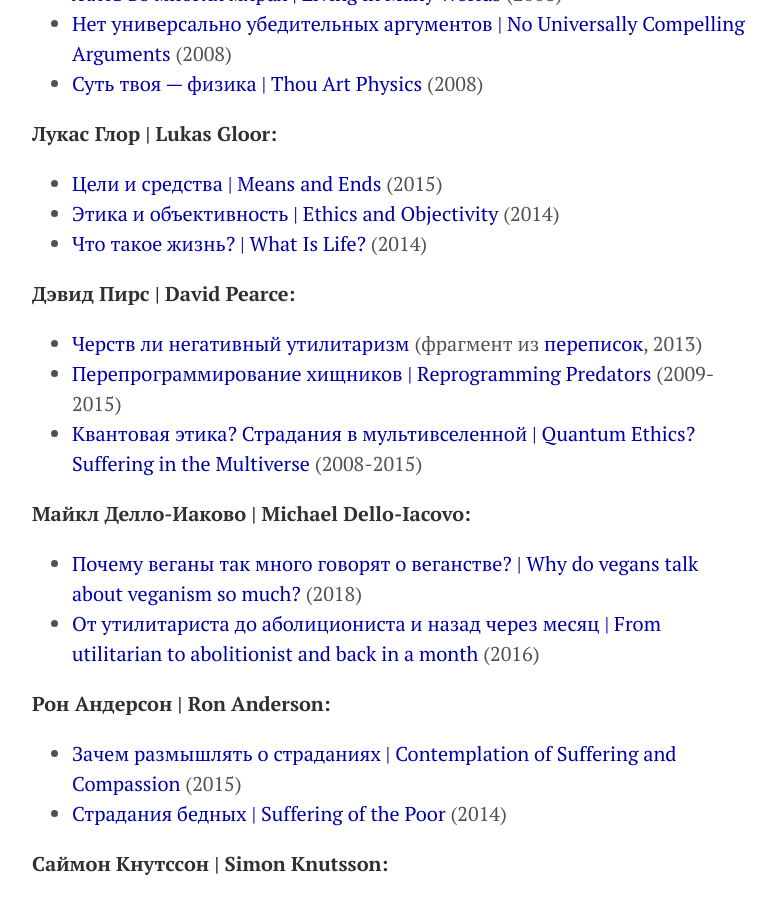
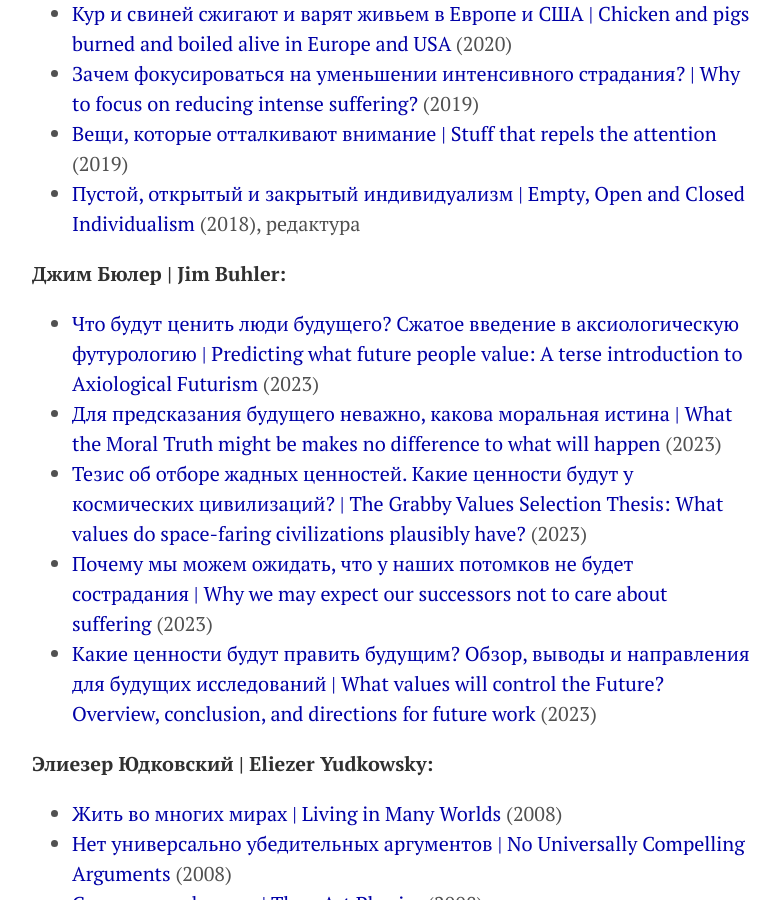
Before and after one commit to KKirdan/kkirdan.github.io, a Jekyll site: the page built from translations/index.md, in a window 1280 px wide and 900 px high, scrolled down 3310 px. Shown: the whole window, without its empty margins (248-1028 px from the left). Built offline with Jekyll 4.4.1, drawn with Linux system fonts in a browser that asks for light colours; some of the changed text lies outside the part shown.

Commit message:
Update index.md

```diff
--- a/translations/index.md
+++ b/translations/index.md
@@ -6,10 +6,11 @@ title: "Переводы"
 
 ##  Содержание
 * **[Сайт arbital.com](#Arbital)** (более 60 переводов)
-* **[Магнус Виндинг \| Magnus Vinding](#Magnus_Vinding)** (15 переводов)
-* **[Брайан Томасик \| Brian Tomasik](#Brian_Tomasik)** (11 переводов)
+* **[Магнус Виндинг \| Magnus Vinding](#Magnus_Vinding)** (17 переводов)
+* **[Брайан Томасик \| Brian Tomasik](#Brian_Tomasik)** (13 переводов)
 * **[Тобиас Бауман \| Tobias Baumann](#Tobias_Baumann)** (7 переводов)
 * **[Ману Эрран \| Manu Herrán](#Manu_Herran)** (5 переводов, 1 редактура)
+* **[Джим Бюлер \| Jim Buhler](#Jim_Buhler)** (5 переводов)
 * **[Элиезер Юдковский \| Eliezer Yudkowsky](#Eliezer_Yudkowsky)** (3 перевода)
 * **[Лукас Глор \| Lukas Gloor](#Lukas_Gloor)** (3 перевода)
 * **[Дэвид Пирс \| David Pearce](#David_Pearce)** (3 перевода)
@@ -40,6 +43,7 @@ title: "Переводы"
 * [Объясняя существование \| Explaining Existence](https://reducingsuffering.github.io/magnus-vinding-explaining-existence.html) (2018-2023)
 * [Почему многомировая интерпретация может не иметь существенных этических последствий \| Why the Many-Worlds Interpretation May Not Have Significant Ethical Implications](https://reducingsuffering.github.io/magnus-vinding-why-the-mwi-may-not-have-significant-ethical-implications.html) (2018)
 * [Расширение морального круга может увеличить будущие страдания \| Moral Circle Expansion Might Increase Future Suffering](https://reducingsuffering.github.io/magnus-vinding-moral-circle-expansion-might-increase-future-suffering.html) (2018)
+* [Возможно ли согласование ИИ? \| Is AI Alignment Possible?](https://reducingsuffering.github.io/magnus-vinding-is-ai-alignment-possible.html) (2018)
 * [Список источников против жесткого взлета ИИ \| A Contra AI FOOM Reading List](https://reducingsuffering.github.io/magnus-vinding-a-contra-ai-foom-reading-list.html) (2017-2023)
 * [Дерево должного — схема приоритизации (направлений) \|  The Tree of Ought — A (Cause) Prioritization Framework](https://reducingsuffering.github.io/magnus-vinding-the-tree-of-ought-a-cause-prioritization-framework.html) (2016)
 * [Приоритизация направлений \| Cause Prioritization](https://reducingsuffering.github.io/magnus-vinding-cause-prioritization.html) (2016)
@@ -47,7 +51,9 @@ title: "Переводы"
 
 <a id="Brian_Tomasik"></a>
 **Брайан Томасик \| Brian Tomasik:**
+* [Что не так с энтомофагией? (короткое интервью) \| What's Wrong with Entomophagy? (a short interview)](https://reducingsuffering.github.io/brian-tomasik-whats-wrong-with-entomophagy-a-short-interview.html) (2017)
 * [Зачем веганам думать о страданиях в дикой природе \| Why Vegans Should Care about Suffering in Nature](https://reducingsuffering.github.io/brian-tomasik-why-vegans-should-care-about-suffering-in-nature.html) (2015-2017)
+* [Больше страданий: от контролируемого людьми ИИ или мятежного? \| Would a human-inspired AI or rogue AI cause more suffering?](https://reducingsuffering.github.io/brian-tomasik-2.html) (фрагмент из «[Artificial Intelligence and Its Implications for Future Suffering](https://longtermrisk.org/artificial-intelligence-and-its-implications-for-future-suffering)», 2014-2019)
 * [Умножит ли колонизация космоса страдания диких животных? \| Will Space Colonization Multiply Wild-Animal Suffering?](https://reducingsuffering.github.io/brian-tomasik-will-space-colonization-multiply-wild-animal-suffering.html) (2014-2018)
 * [Мораль, движимая красотой \| Beauty-Driven Morality](https://reducingsuffering.github.io/brian-tomasik-beauty-driven-morality.html) (2013-2014)
 * [Омелас и колонизация космоса \| Omelas and Space Colonization](https://reducingsuffering.github.io/brian-tomasik-omelas-and-space-colonization.html) (2013-2017)
@@ -77,6 +83,14 @@ title: "Переводы"
 * [Зачем фокусироваться на уменьшении интенсивного страдания? \| Why to focus on reducing intense suffering?](https://reducingsuffering.github.io/manu-herran-why-to-focus-on-reducing-intense-suffering.html) (2019)
 * [Вещи, которые отталкивают внимание \| Stuff that repels the attention](https://reducingsuffering.github.io/manu-herran-stuff-that-repels-the-attention.html) (2019)
 * [Пустой, открытый и закрытый индивидуализм \| Empty, Open and Closed Individualism](https://reducingsuffering.github.io/manu-herran-empty-open-and-closed-individualism.html) (2018), редактура
+
+<a id="Jim_Buhler"></a>
+**Джим Бюлер \| Jim Buhler:**
+* [Что будут ценить люди будущего? Сжатое введение в аксиологическую футурологию \| Predicting what future people value: A terse introduction to Axiological Futurism](https://reducingsuffering.github.io/jim-buhler-predicting-what-future-people-value.html) (2023)
+* [Для предсказания будущего неважно, какова моральная истина \| What the Moral Truth might be makes no difference to what will happen](https://reducingsuffering.github.io/jim-buhler-what-the-moral-truth-might-be-makes-no-difference.html) (2023)
+* [Тезис об отборе жадных ценностей. Какие ценности будут у космических цивилизаций? \| The Grabby Values Selection Thesis: What values do space-faring civilizations plausibly have?](https://reducingsuffering.github.io/jim-buhler-the-grabby-values-selection-thesis.html) (2023)
+* [Почему мы можем ожидать, что у наших потомков не будет сострадания \| Why we may expect our successors not to care about suffering](https://reducingsuffering.github.io/jim-buhler-why-we-may-expect-our-successors-not-to-care-about-suffering.html) (2023)
+* [Какие ценности будут править будущим? Обзор, выводы и направления для будущих исследований \| What values will control the Future? Overview, conclusion, and directions for future work](https://reducingsuffering.github.io/jim-buhler-what-values-will-control-the-future.html) (2023)
 
 <a id="Eliezer_Yudkowsky"></a>
 **Элиезер Юдковский \| Eliezer Yudkowsky:**
@@ -115,6 +129,10 @@ title: "Переводы"
 **Томас Метцингер \| Thomas Metzinger:**
 * [Искусственное страдание: аргумент в пользу глобального моратория на синтетическую феноменологию \| Artificial Suffering: An Argument for a Global Moratorium on Synthetic Phenomenology](https://reducingsuffering.github.io/thomas-metzinger-artificial-suffering.html) (2021), редактура
 
+<a id="John_Basl"></a>
+**Джон Басл & Эрик Швицгебель \| John Basl & Eric Schwitzgebel:**
+* [ИИ должны быть защищены не меньше животных \| AIs should have the same ethical protections as animals](https://reducingsuffering.github.io/john-basl-ais-should-have-the-same-ethical-protections-as-animals.html) (2019)
+
 <a id="Scott_Alexander"></a>
 **Скотт Александер \| Scott Alexander:**
 * [НЙТ угрожает моей безопасности, раскрывая мое настоящее имя, поэтому я удаляю блог \| NYT Is Threatening My Safety By Revealing My Real Name, So I Am Deleting The Blog](https://vk.com/@kirdan-slate-star-codex-2020-06-22) (2020)
```
Also changed, not shown: other parts of translations/index.md (+2 -0 lines).
